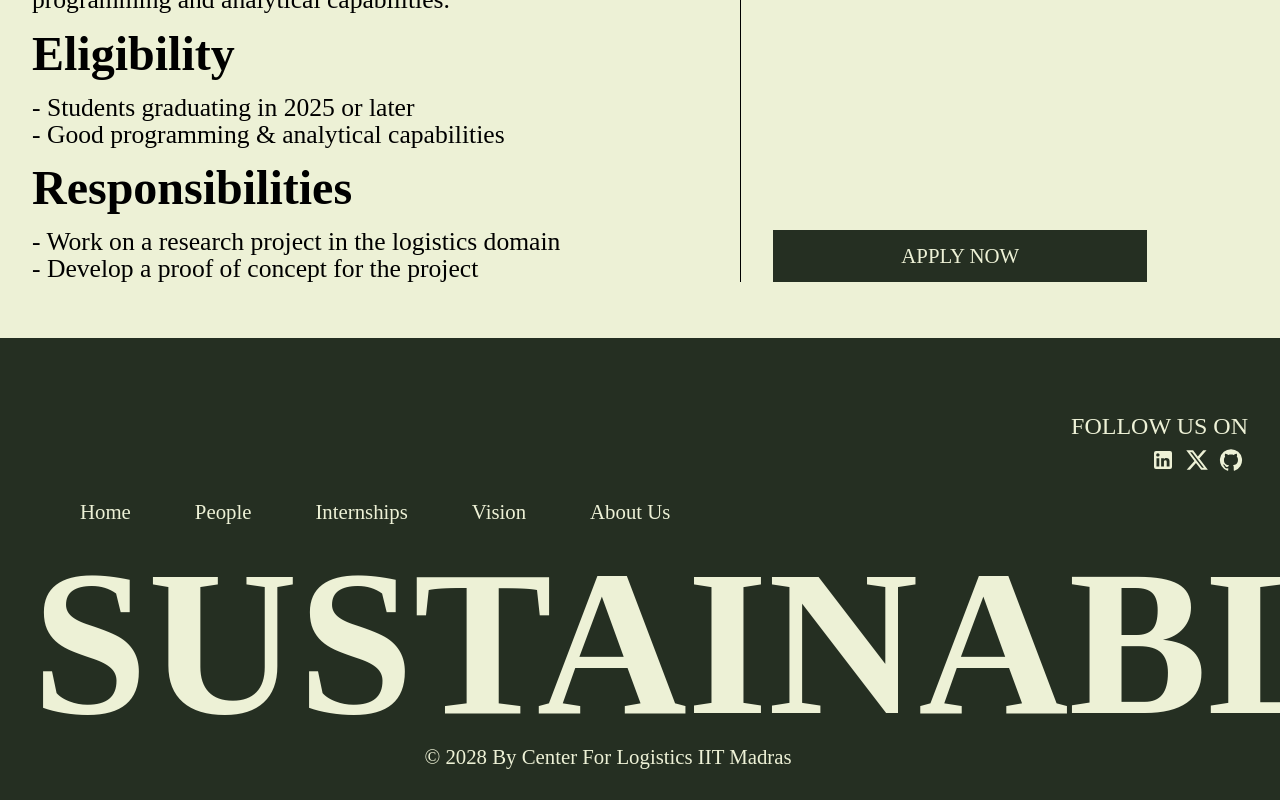
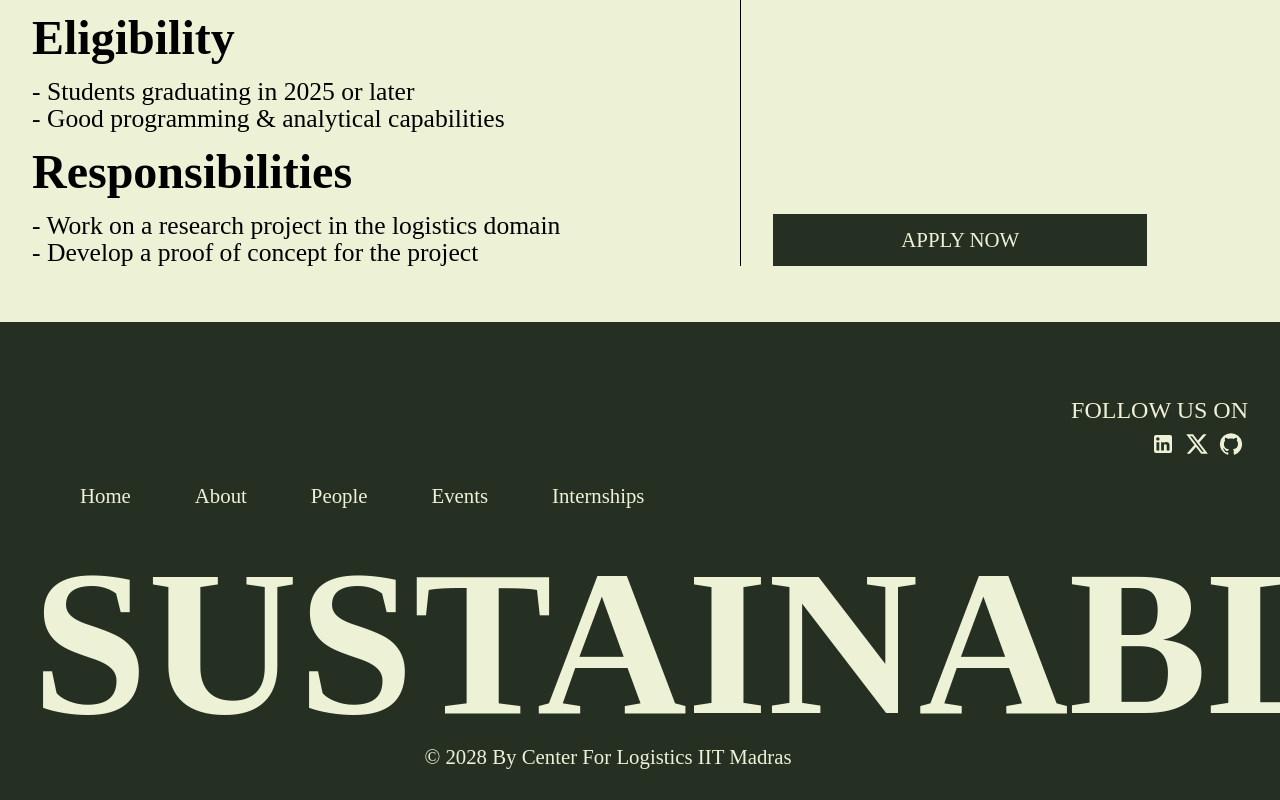
Before and after one commit to gautamV19/center-for-logistics-iitm, a React (Vite) app: page /internships in a window 1280 px wide. Shown: the part 805-1605 px from the top of the page. Built offline with nearby package versions, Linux system fonts and the light colour scheme; a web font is replaced by a local one.

Commit message:
all the changes according to doc

```diff
--- a/src/App.tsx
+++ b/src/App.tsx
@@ -5,7 +5,6 @@ import Home from "./pages/Home";
 import About from "./pages/About";
 import Internships from "./pages/Internships";
 import People from "./pages/People";
-import Vision from "./pages/Vision";
 import Error from "./pages/Error";
 import Events from "./pages/Events";
 import AppPage from "./AppPage";
@@ -26,10 +25,6 @@ const router = createBrowserRouter([
   {
     path: "/people",
     element: <AppPage children={<People />} />,
-  },
-  {
-    path: "/vision",
-    element: <AppPage children={<Vision />} />,
   },
   {
     path: "/events",
--- a/src/components/Footer.tsx
+++ b/src/components/Footer.tsx
@@ -4,6 +4,7 @@ import XIcon from "@mui/icons-material/X";
 import LinkedInIcon from "@mui/icons-material/LinkedIn";
 import GitHubIcon from "@mui/icons-material/GitHub";
 import { makeStyles, Theme, createStyles } from "@material-ui/core/styles";
+import { useNavigate } from "react-router-dom";
 
 const useStyles = makeStyles((theme: Theme) =>
   createStyles({
@@ -30,6 +31,7 @@ const useStyles = makeStyles((theme: Theme) =>
       padding: "1rem 0",
       width: "90%",
       marginLeft: "3rem",
+      marginBottom: "1rem",
     },
     navbarText: {
       fontSize: "1.3rem",
@@ -44,8 +46,17 @@ const useStyles = makeStyles((theme: Theme) =>
 
 const App: React.FC = () => {
   const classes = useStyles();
+  const navigate = useNavigate();
 
-  const navbarItems = ["Home", "People", "Internships", "Vision", "About Us"];
+  const navbarItems = ["Home", "About", "People", "Events", "Internships"];
+
+  const handlePageNavigation = (page: string) => {
+    if (page === "Home") {
+      navigate("/");
+    } else {
+      navigate(`/${page.toLowerCase()}`);
+    }
+  };
 
   return (
     <Container maxWidth="xl" className={classes.root}>
@@ -71,7 +82,11 @@ const App: React.FC = () => {
       </Box>
       <Box display={"div"} className={classes.navbarItems}>
         {navbarItems.map((item, i) => (
-          <Typography className={classes.navbarText} key={i}>
+          <Typography
+            className={classes.navbarText}
+            key={i}
+            onClick={() => handlePageNavigation(item)}
+          >
             {item}
           </Typography>
         ))}
--- a/src/components/Header.tsx
+++ b/src/components/Header.tsx
@@ -33,14 +33,7 @@ export default function Header() {
   const classes = useStyles();
   const navigate = useNavigate();
 
-  const navbarItems = [
-    "Home",
-    "Vision",
-    "About",
-    "People",
-    "Events",
-    "Internships",
-  ];
+  const navbarItems = ["Home", "About", "People", "Events", "Internships"];
 
   const handlePageNavigation = (page: string) => {
     if (page === "Home") {
--- a/src/pages/Internships.tsx
+++ b/src/pages/Internships.tsx
@@ -22,7 +22,6 @@ const useStyles = makeStyles((theme: Theme) =>
     sideText: {
       fontSize: "1.6rem",
       lineHeight: "1.7rem",
-      marginBottom: theme.spacing(2),
       alignSelf: "end",
       textAlign: "end",
       width: "35%",
--- a/src/pages/Vision.tsx
+++ /dev/null
@@ -1,76 +0,0 @@
-import React from "react";
-import { makeStyles, Theme, createStyles } from "@material-ui/core/styles";
-import { Typography, Grid, Button } from "@material-ui/core";
-
-const useStyles = makeStyles((theme: Theme) =>
-  createStyles({
-    root: {
-      flexGrow: 1,
-      paddingLeft: theme.spacing(4),
-      paddingRight: theme.spacing(4),
-      marginTop: theme.spacing(7),
-      marginBottom: theme.spacing(7),
-      flexDirection: "column",
-    },
-    title: {
-      fontWeight: 400,
-      fontSize: "6.6rem",
-      lineHeight: "6.6rem",
-      marginBottom: theme.spacing(5),
-    },
-    cardText: {
-      marginBottom: theme.spacing(3),
-      fontSize: "1.7rem",
-      lineHeight: "1.8rem",
-    },
-    media: {
-      width: "100%",
-      marginBottom: theme.spacing(5),
-    },
-    h2text: {
-      fontWeight: 400,
-      width: "60%",
-      marginBottom: theme.spacing(2),
-      alignSelf: "end",
-      textAlign: "justify",
-    },
-    button: {
-      backgroundColor: "#252f22",
-      color: "#edf1d6",
-      padding: "0.5rem 8rem",
-      fontSize: "1.3rem",
-      borderRadius: 0,
-      textTransform: "uppercase",
-      alignSelf: "end",
-      marginBottom: theme.spacing(5),
-    },
-  })
-);
-
-const Vision: React.FC = () => {
-  const classes = useStyles();
-
-  return (
-    <Grid container className={classes.root}>
-      <Typography variant="h1" className={classes.title}>
-        Vision
-      </Typography>
-      <Typography variant="h2" className={classes.h2text}>
-        To build a center which fosters innovation and enables environmental and
-        social sustainability in logistics and supply chains with cutting-edge
-        digital transformation technologies.
-      </Typography>
-      <Button className={classes.button}>See Projects</Button>
-      <img
-        src="https://social-hero.s3.ap-south-1.amazonaws.com/vision/Rectangle+12.png"
-        alt="vision"
-        className={classes.media}
-      />
-      <Typography variant="h1" className={classes.title}>
-        Vision for the Centre
-      </Typography>
-    </Grid>
-  );
-};
-
-export default Vision;
```
